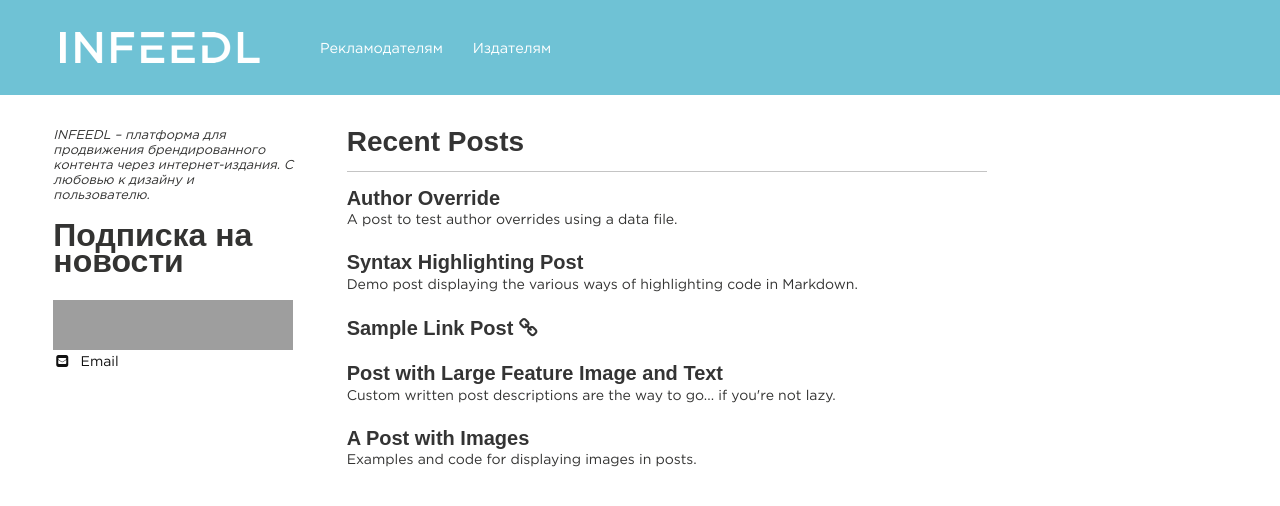
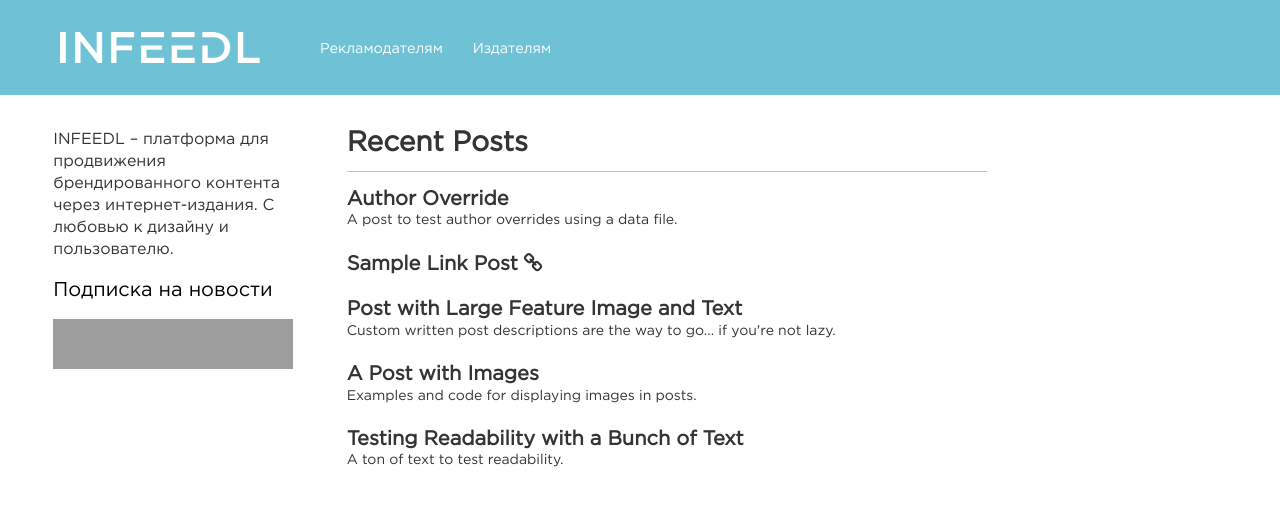
Before and after one commit to infeedl/infeedl-blog, a Jekyll site: the page built from index.md, in a window 1280 px wide. Shown: the top 506 px of the page. Built offline with Jekyll 4.4.1, drawn with Linux system fonts in a browser that asks for light colours; nearby versions of some CDN libraries; comment, search, counter and statistics services are not loaded.

Commit message:
Better sidebar

```diff
--- a/_includes/_author-bio.html
+++ b/_includes/_author-bio.html
@@ -5,7 +5,7 @@
 <h1>Подписка на новости</h1>
 <iframe src="https://infeedl.github.io/infeedl-landing/blog-subscribe.html" width="240" height="50" frameborder="0"></iframe>
 
-{% if author.email %}<a href="mailto:{{ author.email }}" class="author-social" target="_blank"><i class="fa fa-fw fa-envelope-square"></i> Email</a>{% endif %}
+<!--{% if author.email %}<a href="mailto:{{ author.email }}" class="author-social" target="_blank"><i class="fa fa-fw fa-envelope-square"></i> Email</a>{% endif %}-->
 
 {% if author.facebook %}
 <div class="fb-like-box" data-href="https://www.facebook.com/{{ author.facebook }}" data-width="240" data-height="200" data-colorscheme="light" data-show-faces="true" data-header="false" data-stream="false" data-show-border="true"></div>
--- a/_posts/2013-08-16-code-highlighting-post.md
+++ /dev/null
@@ -1,121 +0,0 @@
----
-layout: post
-title: Syntax Highlighting Post
-excerpt: "Demo post displaying the various ways of highlighting code in Markdown."
-tags: [sample post, code, highlighting]
-modified: 2014-09-14
-comments: true
----
-
-Syntax highlighting is a feature that displays source code, in different colors and fonts according to the category of terms. This feature facilitates writing in a structured language such as a programming language or a markup language as both structures and syntax errors are visually distinct. Highlighting does not affect the meaning of the text itself; it is intended only for human readers.[^1]
-
-[^1]: <http://en.wikipedia.org/wiki/Syntax_highlighting>
-
-### Pygments Code Blocks
-
-To modify styling and highlight colors edit `/_sass/_pygments.scss`.
-
-{% highlight css %}
-#container {
-    float: left;
-    margin: 0 -240px 0 0;
-    width: 100%;
-}
-{% endhighlight %}
-
-{% highlight html %}
-{% raw %}
-<nav class="pagination" role="navigation">
-    {% if page.previous %}
-        <a href="{{ site.url }}{{ page.previous.url }}" class="btn" title="{{ page.previous.title }}">Previous article</a>
-    {% endif %}
-    {% if page.next %}
-        <a href="{{ site.url }}{{ page.next.url }}" class="btn" title="{{ page.next.title }}">Next article</a>
-    {% endif %}
-</nav><!-- /.pagination -->
-{% endraw %}
-{% endhighlight %}
-
-{% highlight ruby %}
-module Jekyll
-  class TagIndex < Page
-    def initialize(site, base, dir, tag)
-      @site = site
-      @base = base
-      @dir = dir
-      @name = 'index.html'
-      self.process(@name)
-      self.read_yaml(File.join(base, '_layouts'), 'tag_index.html')
-      self.data['tag'] = tag
-      tag_title_prefix = site.config['tag_title_prefix'] || 'Tagged: '
-      tag_title_suffix = site.config['tag_title_suffix'] || '&#8211;'
-      self.data['title'] = "#{tag_title_prefix}#{tag}"
-      self.data['description'] = "An archive of posts tagged #{tag}."
-    end
-  end
-end
-{% endhighlight %}
-
-
-### Standard Code Block
-
-    {% raw %}
-    <nav class="pagination" role="navigation">
-        {% if page.previous %}
-            <a href="{{ site.url }}{{ page.previous.url }}" class="btn" title="{{ page.previous.title }}">Previous article</a>
-        {% endif %}
-        {% if page.next %}
-            <a href="{{ site.url }}{{ page.next.url }}" class="btn" title="{{ page.next.title }}">Next article</a>
-        {% endif %}
-    </nav><!-- /.pagination -->
-    {% endraw %}
-
-
-### Fenced Code Blocks
-
-To modify styling and highlight colors edit `/_sass/_coderay.scss`. Line numbers and a few other things can be modified in `_config.yml`. Consult [Jekyll's documentation](http://jekyllrb.com/docs/configuration/) for more information.
-
-~~~ css
-#container {
-    float: left;
-    margin: 0 -240px 0 0;
-    width: 100%;
-}
-~~~
-
-~~~ html
-{% raw %}<nav class="pagination" role="navigation">
-    {% if page.previous %}
-        <a href="{{ site.url }}{{ page.previous.url }}" class="btn" title="{{ page.previous.title }}">Previous article</a>
-    {% endif %}
-    {% if page.next %}
-        <a href="{{ site.url }}{{ page.next.url }}" class="btn" title="{{ page.next.title }}">Next article</a>
-    {% endif %}
-</nav><!-- /.pagination -->{% endraw %}
-~~~
-
-~~~ ruby
-module Jekyll
-  class TagIndex < Page
-    def initialize(site, base, dir, tag)
-      @site = site
-      @base = base
-      @dir = dir
-      @name = 'index.html'
-      self.process(@name)
-      self.read_yaml(File.join(base, '_layouts'), 'tag_index.html')
-      self.data['tag'] = tag
-      tag_title_prefix = site.config['tag_title_prefix'] || 'Tagged: '
-      tag_title_suffix = site.config['tag_title_suffix'] || '&#8211;'
-      self.data['title'] = "#{tag_title_prefix}#{tag}"
-      self.data['description'] = "An archive of posts tagged #{tag}."
-    end
-  end
-end
-~~~
-
-### GitHub Gist Embed
-
-An example of a Gist embed below.
-
-{% gist mmistakes/6589546 %}
--- a/_sass/infeedl.scss
+++ b/_sass/infeedl.scss
@@ -8,6 +8,10 @@
 
 body{
   -webkit-font-smoothing: antialiased;
+  font-family: "gotham_proregular", Helvetica, Arial, sans-serif;
+}
+
+h1, h2, h3, h4, h5, h6 {
   font-family: "gotham_proregular", Helvetica, Arial, sans-serif;
 }
 
@@ -69,5 +73,20 @@ body{
   p {
     width: 100%;
     max-width: 100%;
+    font-size: 16px;
+    line-height: 22px;
+    font-style: normal;
+  }
+
+  h1 {
+    margin-bottom: 20px;
+    font-size: 20px;
+    line-height: 20px;
+    color: black;
+    font-weight: normal;
+  }
+
+  iframe {
+    margin-bottom: 20px;
   }
 }
```
